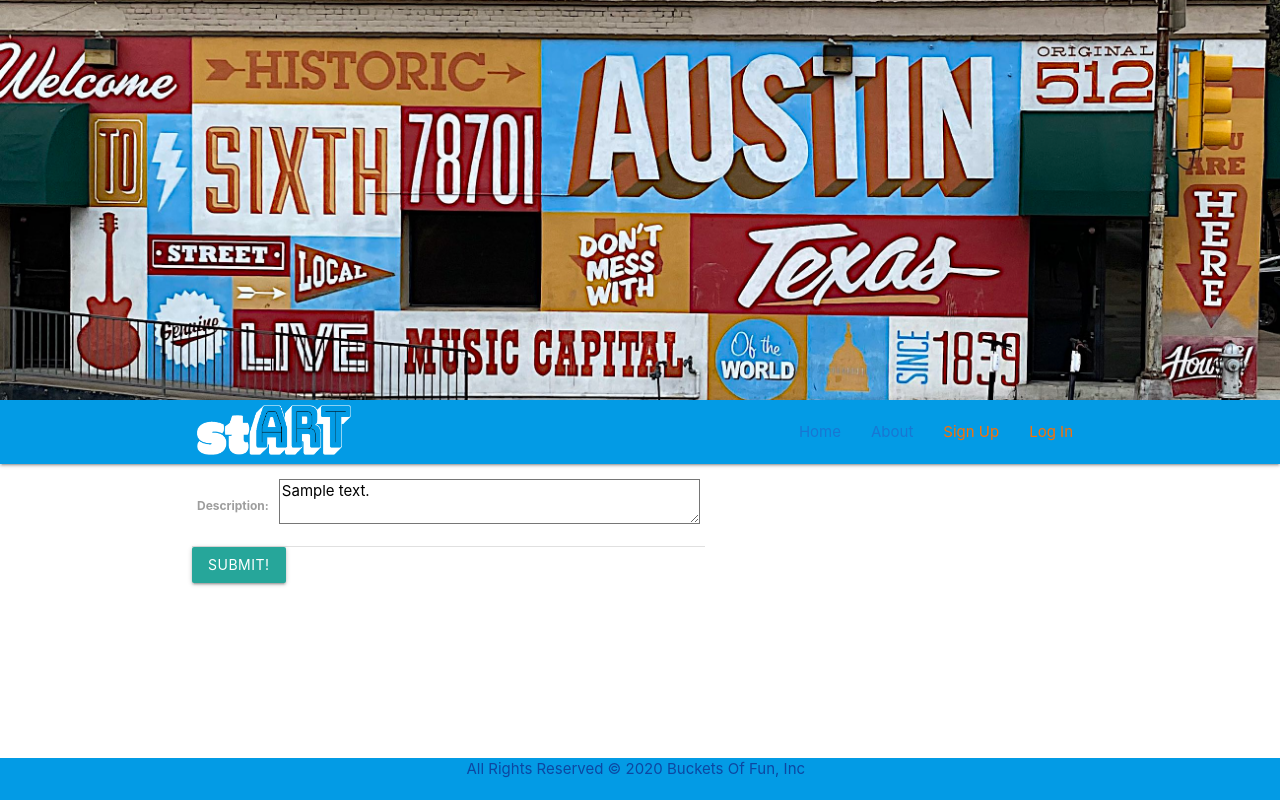
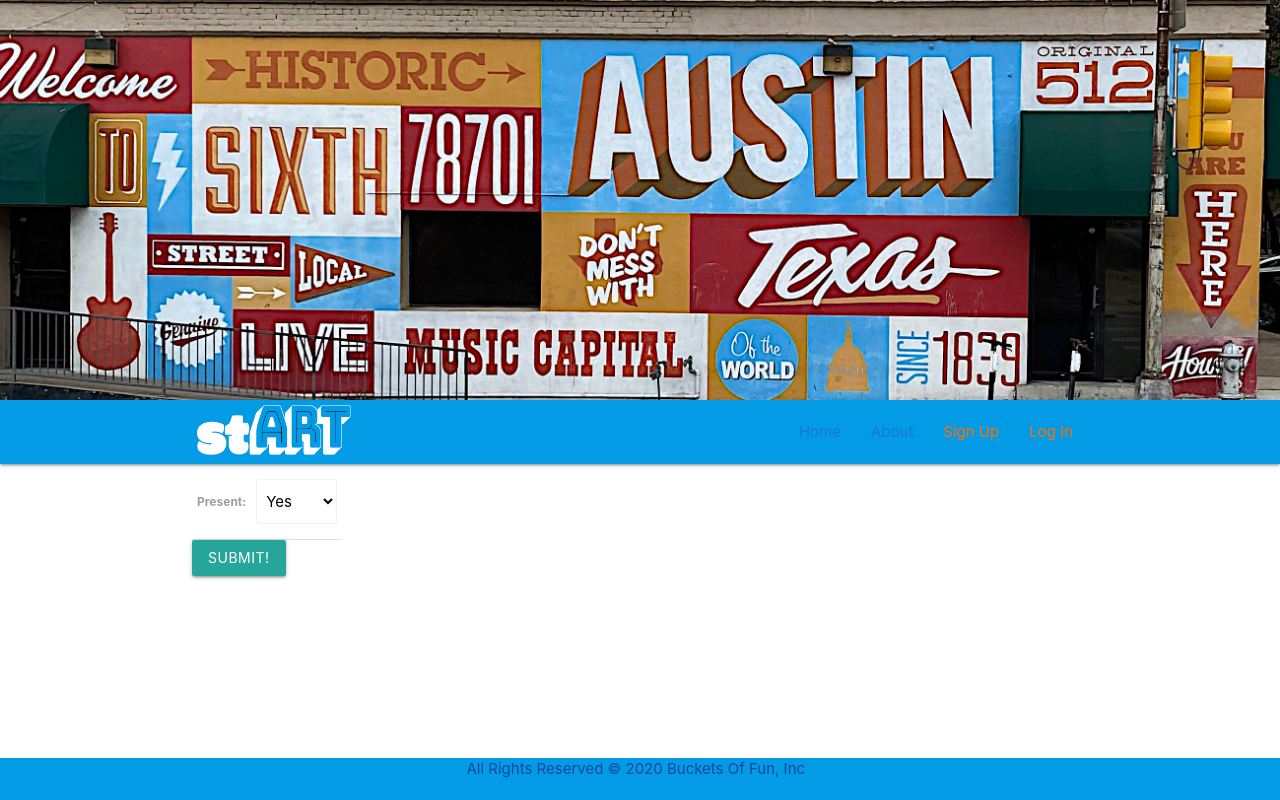
Before and after one commit to jlee8020/Project-stART, a Django app: page /art/1/update/ in a window 1280 px wide. Run offline with Django 3.2, Linux system fonts and the light colour scheme; tables that the repository leaves empty hold one stand-in row (values such as "Sample post"); lists and menus that the app fills with data are empty.

Commit message:
added present to Art model

```diff
--- a/main_app/models.py
+++ b/main_app/models.py
@@ -5,6 +5,12 @@ from django.db.models.signals import post_save
 from django.urls import reverse
 import datetime
 from phonenumber_field.modelfields import PhoneNumberField
+
+PRESENT = (
+    ('Yes', 'Yes'),
+    ('At Risk', 'At Risk'),
+    ('No', 'No')
+)
 
 class Profile(models.Model):
     user = models.OneToOneField(User, on_delete=models.CASCADE)
@@ -26,6 +32,11 @@ class Art(models.Model):
     artist = models.CharField(max_length=100)
     description = models.TextField(max_length=250)
     user = models.ForeignKey(User, on_delete=models.CASCADE)
+    present = models.CharField(
+        max_length=7,
+        choices=PRESENT,
+        default=PRESENT[0][0]
+    )
 
     def __str__(self):
         return self.name
--- a/main_app/static/css/style.css
+++ b/main_app/static/css/style.css
@@ -87,3 +87,7 @@ body {
 #logo {
   padding: 5px;
 }
+
+#id_present {
+  display: inline-block;
+}
--- a/main_app/templates/art/detail.html
+++ b/main_app/templates/art/detail.html
@@ -18,6 +18,7 @@
     <p>Artist: {{ oneArt.artist }}</p>
     <p>Description: {{ oneArt.description }}</p>
     <p>Added by: {{oneArt.user.first_name}} {{oneArt.user.last_name}}</p>
+    <p>Art is still present: {{oneArt.present}}</p>
   </div>
   <div class="card-action">
     {% if user == oneArt.user %}
--- a/main_app/views.py
+++ b/main_app/views.py
@@ -35,12 +35,12 @@ class ArtDelete(DeleteView):
 
 class ArtOwnerUpdate(UpdateView):
     model = Art
-    fields = ['description', 'artist', 'name']
+    fields = ['description', 'artist', 'name', 'present']
     success_url = '/art/'
 
 class ArtUpdate(UpdateView):
     model = Art
-    fields = ['description']
+    fields = ['present']
     success_url = '/art/'
 
 def home(request):
```
Also changed, not shown: main_app/migrations/0010_art_present.py (added), main_app/migrations/0011_auto_20200326_1830.py (added).
